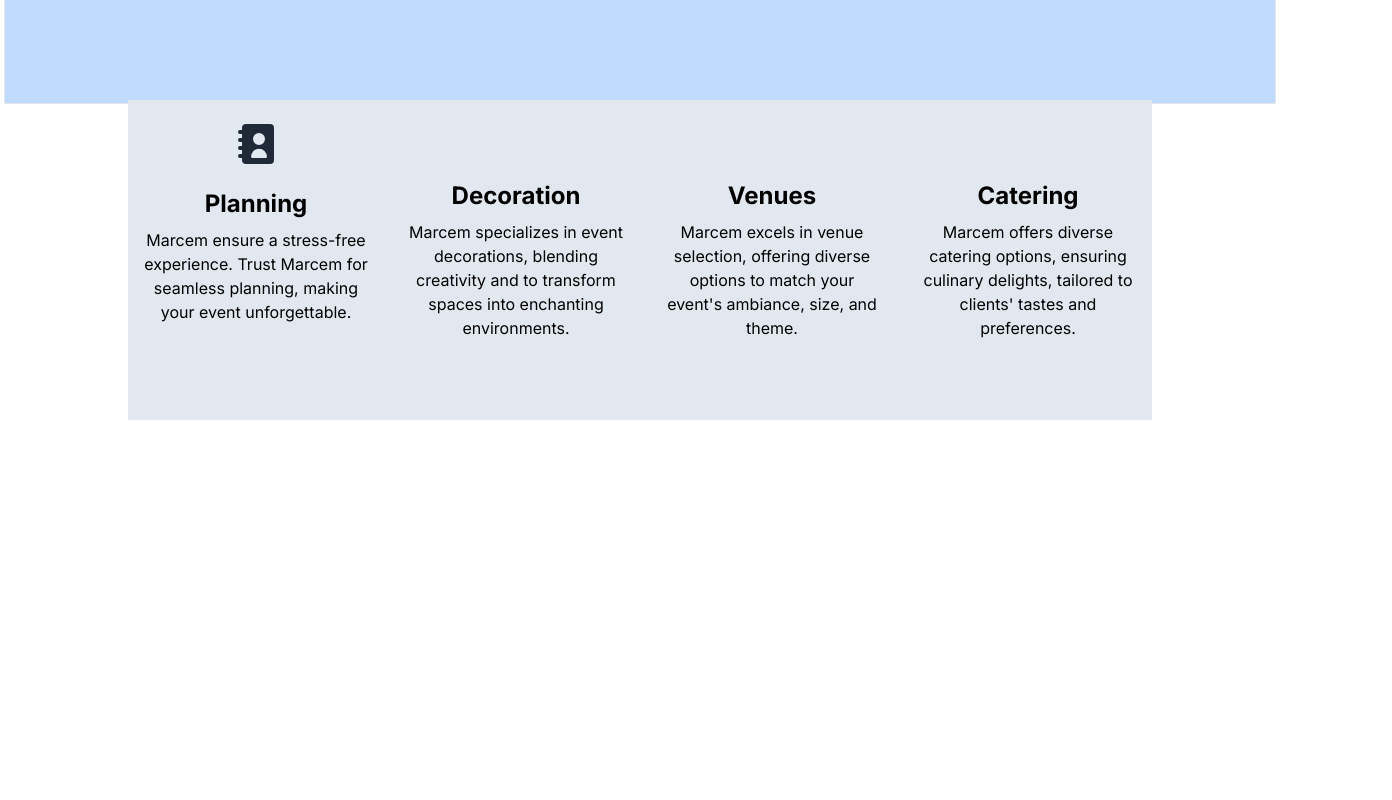
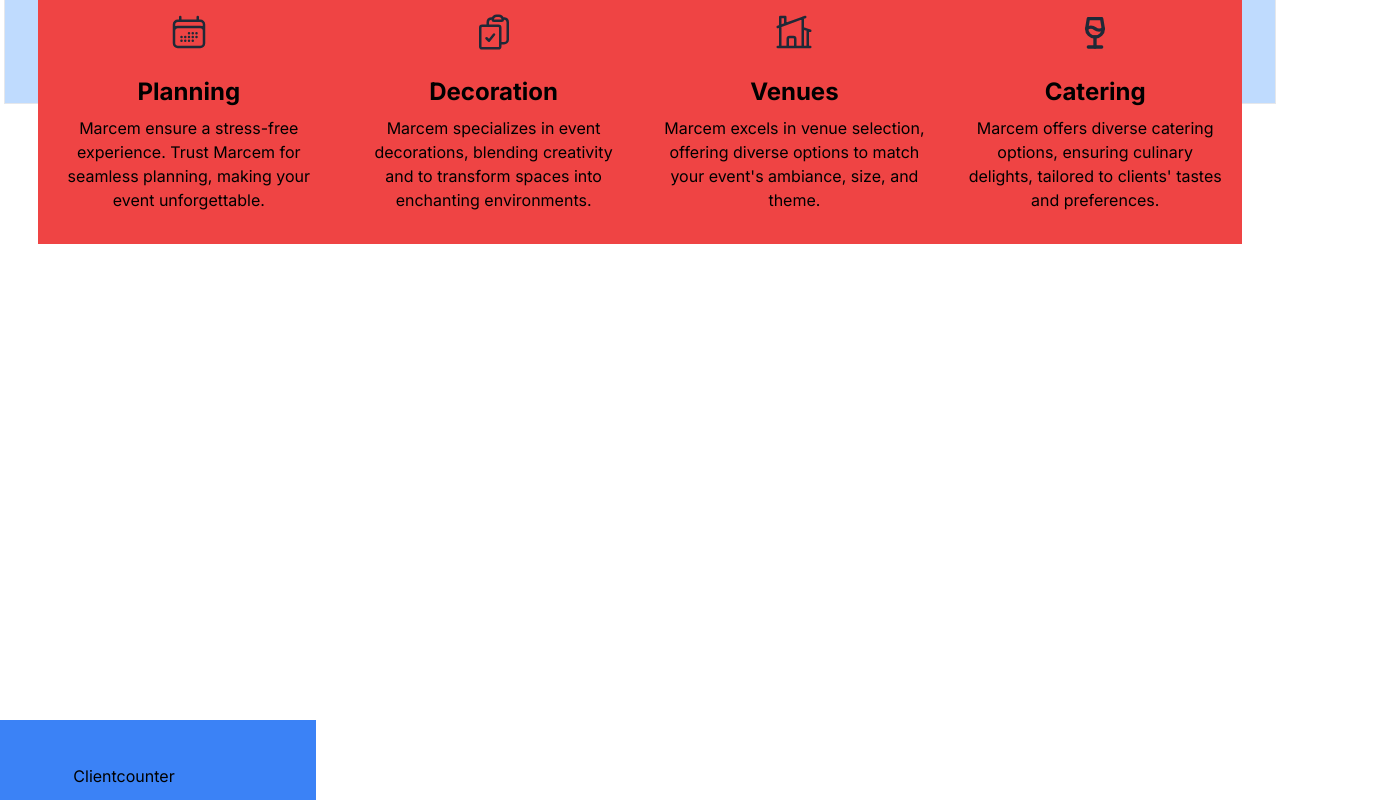
Before and after one commit to AbbasAliKazmi/nextjs-piaic-class-practice, a Next.js app: page / in a window 1280 px wide. Shown: the part 3900-4700 px from the top of the page, 1392 px wide, since content can reach past the window. Built offline with nearby package versions, Linux system fonts and the light colour scheme.

Commit message:
Add Clientcounter component to Home page

```diff
--- /dev/null
+++ b/src/app/clientcounter/page.tsx
@@ -0,0 +1,9 @@
+
+
+export default function Clientcounter() {
+    return (
+        <div className="bg-blue-500 h-96 w-96 p-11 m-11">
+        <h1 className=" text-black">Clientcounter</h1>
+        </div>
+    );
+    }
--- a/src/app/page.tsx
+++ b/src/app/page.tsx
@@ -4,6 +4,7 @@
 import Ourservicesec from "./ourservicesection/page";
 import Gallery from "./completeGallery/page";
 import Servicescards from "./servicescards/page";
+import Clientcounter from "./clientcounter/page";
 
 export default function Home() {
   return (
@@ -36,8 +37,13 @@
       </section>
       <section
         id="Servicescards"
-        className="text-white h-screen text-center flex">
+        className="text-white h-screen text-center flex -m-28">
         <Servicescards/>
+      </section>
+      <section
+        id="Clientcounter"
+        className="text-white h-screen text-center flex -m-28">
+        <Clientcounter/>
       </section>
     </div>
   )
--- a/src/app/servicescards/page.tsx
+++ b/src/app/servicescards/page.tsx
@@ -2,28 +2,37 @@
 
 export default function Servicescards() {
     return (
-        <div className="w-4/5 bg-slate-200 mx-auto justify-center h-80">
+        <div className="w-4/5 bg-red-500 mx-auto justify-center h-64 ">
             <div className='grid  grid-cols-4 space-x-2 '>
                 <ul>
-                    <svg className="w-10 h-10 mx-auto mt-6 text-gray-800 dark:text-white" aria-hidden="true" xmlns="http://www.w3.org/2000/svg" fill="currentColor" viewBox="0 0 18 20">
-                        <path d="M16 0H4a2 2 0 0 0-2 2v1H1a1 1 0 0 0 0 2h1v2H1a1 1 0 0 0 0 2h1v2H1a1 1 0 0 0 0 2h1v2H1a1 1 0 0 0 0 2h1v1a2 2 0 0 0 2 2h12a2 2 0 0 0 2-2V2a2 2 0 0 0-2-2Zm-5.5 4.5a3 3 0 1 1 0 6 3 3 0 0 1 0-6ZM13.929 17H7.071a.5.5 0 0 1-.5-.5 3.935 3.935 0 1 1 7.858 0 .5.5 0 0 1-.5.5Z" />
+                    <svg xmlns="http://www.w3.org/2000/svg" fill="none" viewBox="0 0 24 24" stroke-width="1.5" stroke="currentColor" className="w-10 h-10 mx-auto mt-6 text-gray-800">
+                        <path stroke-linecap="round" stroke-linejoin="round" d="M6.75 3v2.25M17.25 3v2.25M3 18.75V7.5a2.25 2.25 0 012.25-2.25h13.5A2.25 2.25 0 0121 7.5v11.25m-18 0A2.25 2.25 0 005.25 21h13.5A2.25 2.25 0 0021 18.75m-18 0v-7.5A2.25 2.25 0 015.25 9h13.5A2.25 2.25 0 0121 11.25v7.5m-9-6h.008v.008H12v-.008zM12 15h.008v.008H12V15zm0 2.25h.008v.008H12v-.008zM9.75 15h.008v.008H9.75V15zm0 2.25h.008v.008H9.75v-.008zM7.5 15h.008v.008H7.5V15zm0 2.25h.008v.008H7.5v-.008zm6.75-4.5h.008v.008h-.008v-.008zm0 2.25h.008v.008h-.008V15zm0 2.25h.008v.008h-.008v-.008zm2.25-4.5h.008v.008H16.5v-.008zm0 2.25h.008v.008H16.5V15z" />
                     </svg>
+
                     <li className="p-4 mt-2 col-span-1 text-black ">
                         <h1 className="text-2xl font-bold ">Planning</h1>
                         <p className="text-base  mt-2">Marcem ensure a stress-free experience. Trust Marcem for seamless planning, making your event unforgettable.</p></li>
                 </ul>
                 <ul>
-                    <li className="p-4 mt-16 col-span-1 text-black ">
+                    <svg xmlns="http://www.w3.org/2000/svg" fill="none" viewBox="0 0 24 24" stroke-width="1.5" stroke="currentColor" className="w-10 h-10 mx-auto mt-6 text-gray-800">
+                        <path stroke-linecap="round" stroke-linejoin="round" d="M11.35 3.836c-.065.21-.1.433-.1.664 0 .414.336.75.75.75h4.5a.75.75 0 00.75-.75 2.25 2.25 0 00-.1-.664m-5.8 0A2.251 2.251 0 0113.5 2.25H15c1.012 0 1.867.668 2.15 1.586m-5.8 0c-.376.023-.75.05-1.124.08C9.095 4.01 8.25 4.973 8.25 6.108V8.25m8.9-4.414c.376.023.75.05 1.124.08 1.131.094 1.976 1.057 1.976 2.192V16.5A2.25 2.25 0 0118 18.75h-2.25m-7.5-10.5H4.875c-.621 0-1.125.504-1.125 1.125v11.25c0 .621.504 1.125 1.125 1.125h9.75c.621 0 1.125-.504 1.125-1.125V18.75m-7.5-10.5h6.375c.621 0 1.125.504 1.125 1.125v9.375m-8.25-3l1.5 1.5 3-3.75" />
+                    </svg>
+                    <li className="p-4 mt-2 col-span-1 text-black ">
                         <h1 className="text-2xl font-bold ">Decoration</h1>
                         <p className="text-base  mt-2">Marcem specializes in event decorations, blending creativity and to transform spaces into enchanting environments.</p></li>
                 </ul>
                 <ul>
-                    <li className="p-4 mt-16 col-span-1 text-black ">
+                    <svg xmlns="http://www.w3.org/2000/svg" fill="none" viewBox="0 0 24 24" stroke-width="1.5" stroke="currentColor" className="w-10 h-10 mx-auto mt-6 text-gray-800">
+                        <path stroke-linecap="round" stroke-linejoin="round" d="M8.25 21v-4.875c0-.621.504-1.125 1.125-1.125h2.25c.621 0 1.125.504 1.125 1.125V21m0 0h4.5V3.545M12.75 21h7.5V10.75M2.25 21h1.5m18 0h-18M2.25 9l4.5-1.636M18.75 3l-1.5.545m0 6.205l3 1m1.5.5l-1.5-.5M6.75 7.364V3h-3v18m3-13.636l10.5-3.819" />
+                    </svg>
+                    <li className="p-4 mt-2 col-span-1 text-black ">
                         <h1 className="text-2xl font-bold ">Venues</h1>
                         <p className="text-base  mt-2">Marcem excels in venue selection, offering diverse options to match your event's ambiance, size, and theme.</p></li>
                 </ul>
                 <ul>
-                    <li className="p-4 mt-16 col-span-1 text-black ">
+                    <svg className="w-10 h-10 mx-auto mt-6 text-gray-800" width="24" height="24" viewBox="0 0 24 24" stroke-width="2" stroke="currentColor" fill="none" stroke-linecap="round" stroke-linejoin="round">  <path stroke="none" d="M0 0h24v24H0z" />  <line x1="8" y1="21" x2="16" y2="21" />  <line x1="12" y1="15" x2="12" y2="21" />  <path d="M16 4l1 6a5 5 0 0 1 -10 0l1 -6z" />  <path d="M7 10a4 4 0 0 1 5 0a4 4 0 0 0 5 0" />
+                    </svg>
+                    <li className="p-4 mt-2 col-span-1 text-black ">
                         <h1 className="text-2xl font-bold ">Catering</h1>
                         <p className="text-base  mt-2">Marcem offers diverse catering options, ensuring culinary delights, tailored to clients' tastes and preferences.</p></li>
                 </ul>
```
